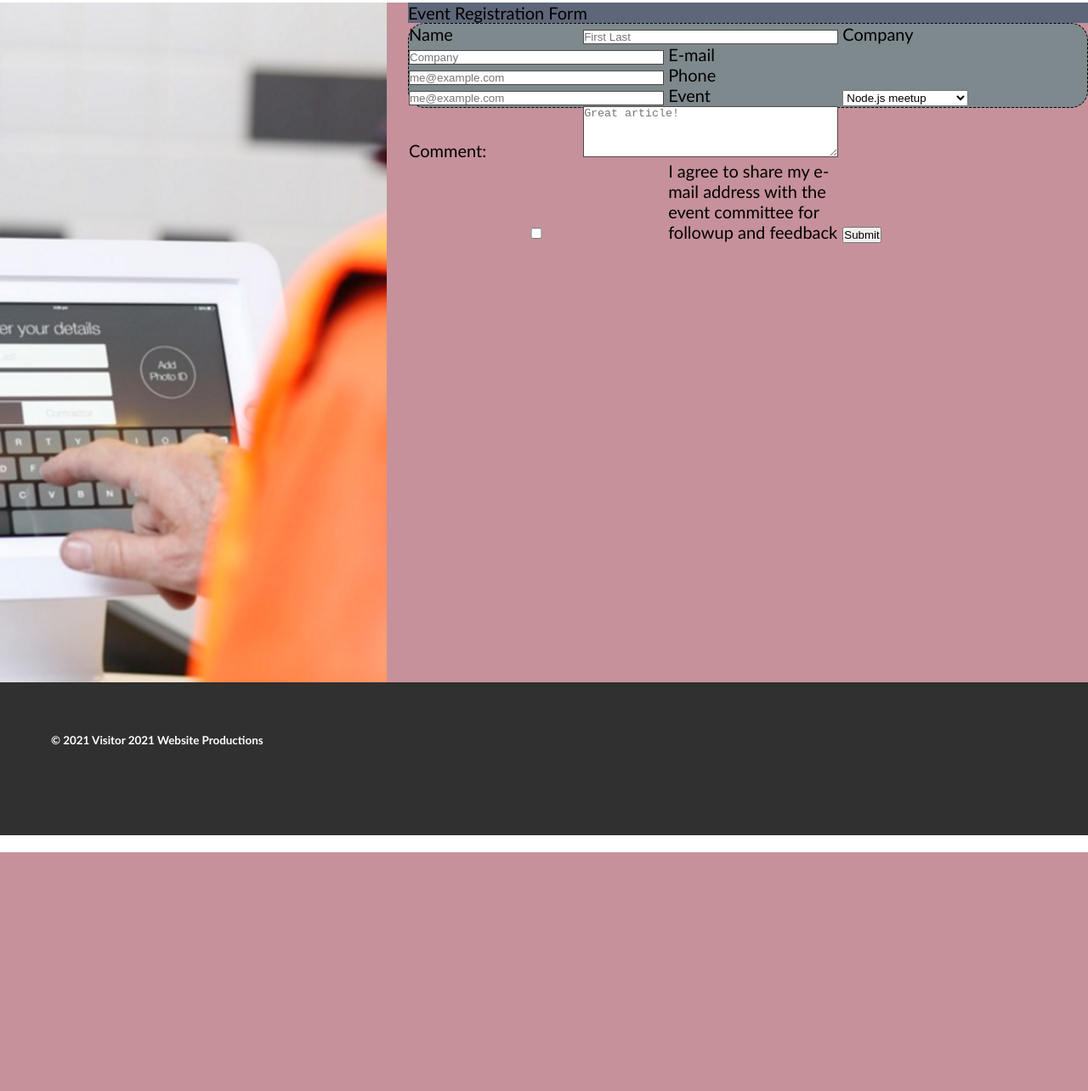
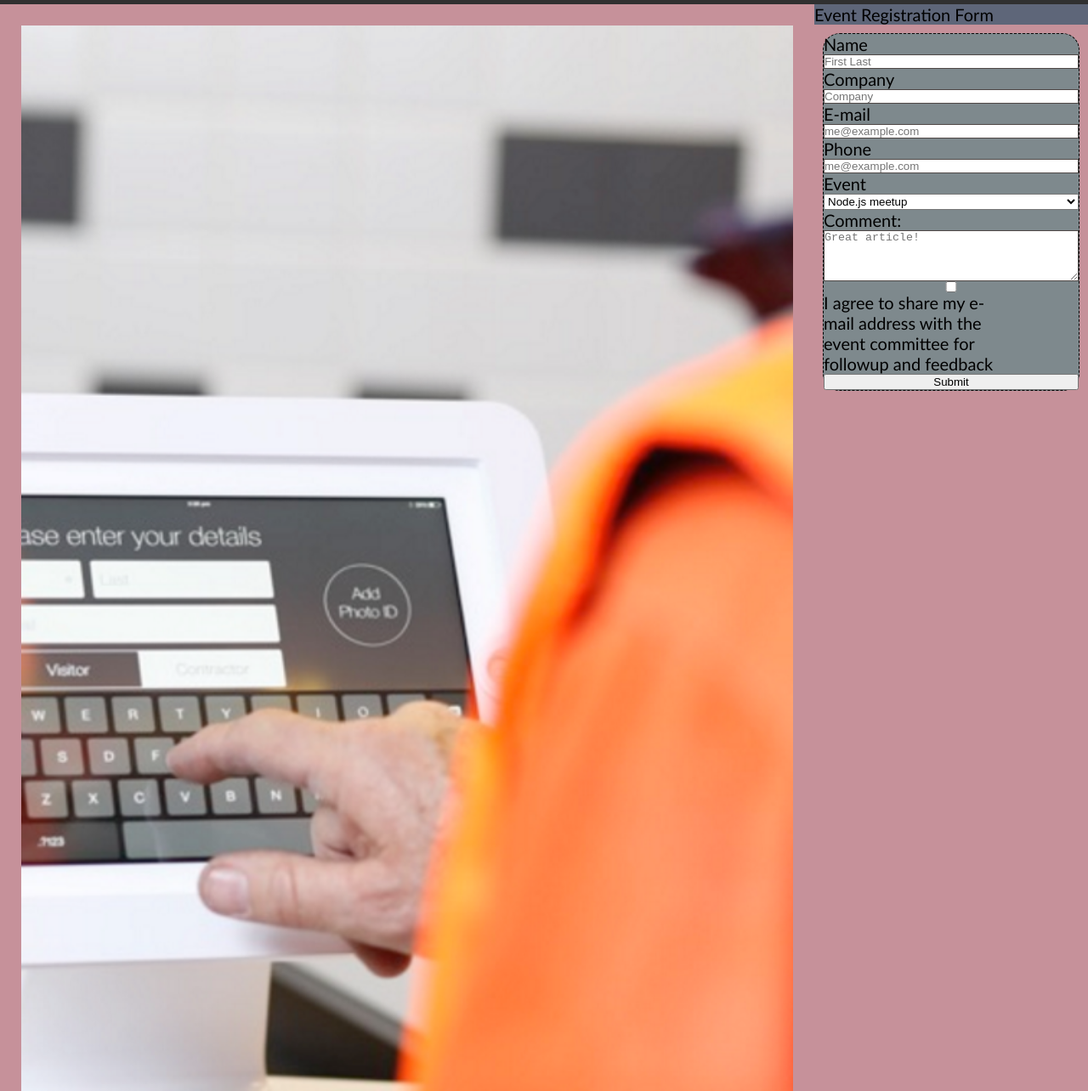
Before and after one commit to sharonealex/visitor-ledger, a plain HTML site: page index.html in a window 1280 px wide. Shown: the part 155-1439 px from the top of the page at 85% size. Before the commit the page ends 1158 px from the top, so only its background shows below. Drawn offline with Linux system fonts and the light colour scheme.

Commit message:
additional layout sample

```diff
--- a/assets/css/style.css
+++ b/assets/css/style.css
@@ -9,7 +9,7 @@
 body {
   display: flex;
   flex-direction: column;
-  position: relative;
+  min-height: 100vh;
   font-family: "Trebuchet MS", "Lucida Sans Unicode", "Lucida Grande",
     "Lucida Sans", Arial, sans-serif;
   color: black;
@@ -20,15 +20,15 @@ body {
 header {
   display: flex;
   justify-content: space-between;
-  padding: 50px;
-  border-bottom: 10px solid white;
-  width: 100%;
+  padding: 10px;
+  height: 20vh;
   background-color: #303030;
 }
 
 main {
   display: flex;
   flex-direction: row;
+  flex: 1;
 }
 
 nav {
@@ -48,9 +48,9 @@ a {
 }
 
 .hero {
-  flex: 1 1 400px;
-  height: 800px;
-  margin-right: 25px;
+  flex: 1 1 50vw;
+
+  margin: 25px;
   background-image: url("../images/visitor-entry.png");
   background-size: cover;
   background-position: center;
@@ -66,22 +66,24 @@ div.card-header {
 }
 
 div.card-body {
-  flex: 1 1 400px;
+  flex: 1 1 100vw;
   max-width: 800px;
+  flex-direction: column;
 }
 
 form {
   /*center the form on page*/
   margin: 0 auto;
-  flex: 1 1 500px;
+  display: flex;
+  flex-direction: column;
   background-color: #7e898d;
   border-radius: 20px;
-  height: 100px;
   border: 1px dashed black;
+  margin: 10px;
 }
 
 label {
-  display: inline-block;
+  display: inline;
   width: 200px;
 }
 
@@ -108,13 +110,9 @@ textarea {
 footer {
   display: flex;
   flex-grow: 2 1 200px;
-  height: 200px;
+  height: 20vh;
   color: white;
-  border-bottom: 20px solid white;
-  text-align: center;
-  width: 100%;
-  padding: 60px;
-  width: 100%;
+  padding: 10px;
   background-color: #303030;
 }
 
--- /dev/null
+++ b/style2.css
@@ -0,0 +1,36 @@
+* {
+  box-sizing: border-box;
+  margin: 0;
+}
+
+body {
+  display: flex;
+  min-height: 100vh;
+  flex-direction: column;
+}
+
+#main {
+  display: flex;
+  flex: 1;
+}
+
+#main > article {
+  flex: 0 0 60vw;
+  background-color: blue;
+}
+
+#main > aside {
+  flex: 0 0 40vw;
+  background-color: red;
+}
+
+header,
+footer {
+  background: yellowgreen;
+  height: 20vh;
+}
+
+.hero {
+  background-image: url("/assets/images/visitor-entry.png");
+  background-size: cover;
+}
```
Also changed, not shown: index.html (+0 -2 lines), index2.html (added, +23 -0 lines).
